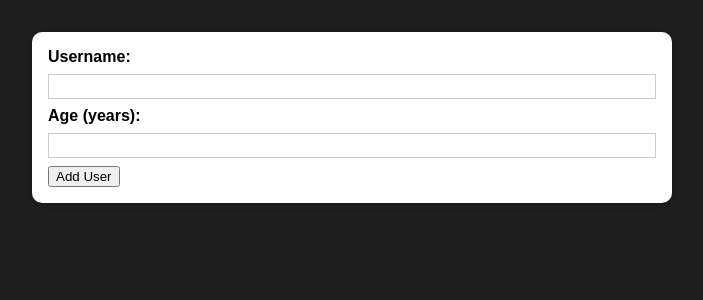
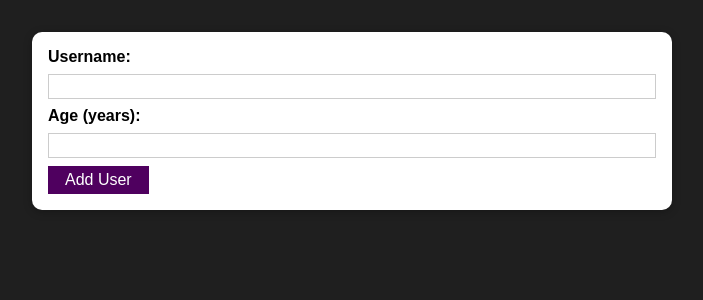
Before and after one commit to mankojanos/simple-practice-project, a React (Create React App) app: page / in a window 1280 px wide. Shown: the top 300 px of the page, without its empty margins (288-991 px from the left). Built offline with nearby package versions, Linux system fonts and the light colour scheme.

Commit message:
Adding a re-usable "Button" Component

```diff
--- /dev/null
+++ b/src/Components/UI/Button.js
@@ -0,0 +1,15 @@
+import classes from "./Button.module.css";
+
+const Button = (props) => {
+  return (
+    <button
+      className={classes.button}
+      type={props.type || "button"}
+      onClick={props.onClick}
+    >
+      {props.children}
+    </button>
+  );
+};
+
+export default Button;
--- /dev/null
+++ b/src/Components/UI/Button.module.css
@@ -0,0 +1,18 @@
+.button {
+  font: inherit;
+  border: 1px solid #4f005f;
+  background: #4f005f;
+  color: white;
+  padding: 0.25rem 1rem;
+  cursor: pointer;
+}
+
+.button:hover,
+.button:active {
+  background: #741188;
+  border-color: #741188;
+}
+
+.button:focus {
+  outline: none;
+}
--- a/src/Components/Users/AddUser.js
+++ b/src/Components/Users/AddUser.js
@@ -1,5 +1,6 @@
 import Card from "../UI/Card";
 import classes from "./AddUser.module.css";
+import Button from "../UI/Button";
 
 const AddUser = (props) => {
   const addUserHandler = (event) => {
@@ -13,7 +14,7 @@
         <input id="username" type="text" />
         <label htmlFor="age">Age (years):</label>
         <input id="age" type="number" />
-        <button type="submit">Add User</button>
+        <Button type="submit">Add User</Button>
       </form>
     </Card>
   );
```
